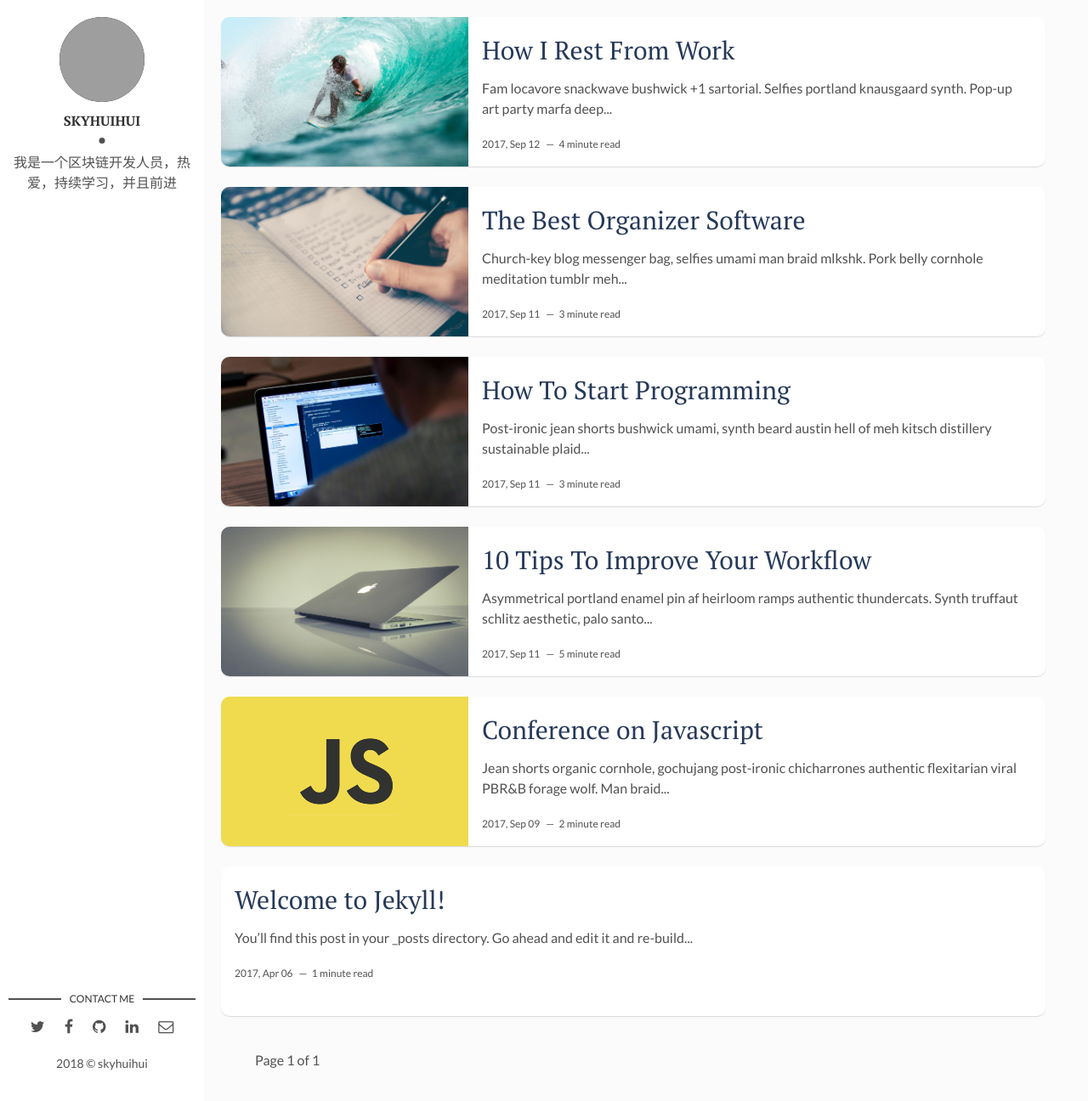
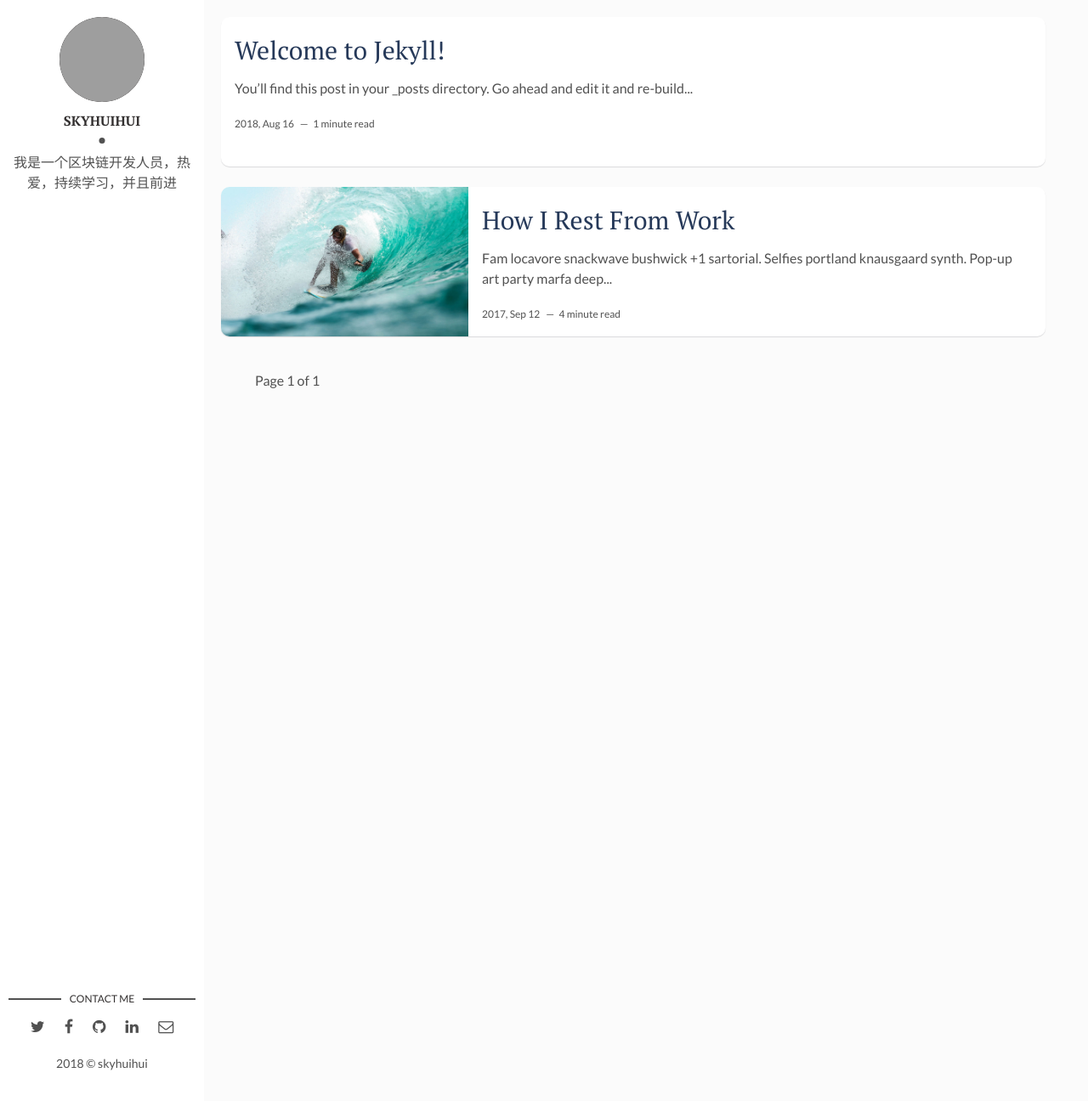
Before and after one commit to skyhuihui/skyhuihui.github.io, a Jekyll site: the page built from index.html, in a window 1280 px wide and 1296 px high. Shown: the whole window at 85% size. Built offline with Jekyll 4.4.1, drawn with Linux system fonts in a browser that asks for light colours; the list of posts is cut into pages by our own code; some of the changed lines change nothing that is shown; grey boxes are pictures that could not be loaded.

Commit message:
update file

```diff
--- a/_posts/2017-09-10-conference-on-javascript.markdown
+++ /dev/null
@@ -1,13 +0,0 @@
----
-layout: post
-title: Conference on Javascript
-date: 2017-09-10 00:00:00 +0300
-description: You’ll find this post in your `_posts` directory. Go ahead and edit it and re-build the site to see your changes. # Add post description (optional)
-img: js-1.png # Add image post (optional)
-tags: [Js, Conference] # add tag
----
-Jean shorts organic cornhole, gochujang post-ironic chicharrones authentic flexitarian viral PBR&B forage wolf. Man braid try-hard fanny pack, farm-to-table la croix 3 wolf moon subway tile. Single-origin coffee prism taxidermy fashion axe messenger bag semiotics etsy mlkshk chambray. Marfa lumbersexual meditation celiac. Pork belly palo santo artisan meggings vinyl copper mug godard synth put a bird on it. Cloud bread pop-up quinoa, raw denim meditation 8-bit slow-carb. Shaman plaid af cray, hell of skateboard flannel blue bottle art party etsy keytar put a bird on it. Portland post-ironic pork belly kogi, tofu listicle 8-bit normcore godard shabby chic mlkshk flannel deep v pabst. Pork belly kinfolk fingerstache lo-fi raclette. Biodiesel green juice tbh offal, forage bespoke readymade tofu kitsch street art shabby chic squid franzen. Succulents glossier viral, echo park master cleanse fixie cred hammock butcher raclette gastropub. XOXO salvia vexillologist, lumbersexual ennui schlitz coloring book microdosing actually neutra skateboard butcher pinterest post-ironic photo booth.
-
-Four dollar toast blog austin artisan raw denim vinyl woke, salvia hella truffaut meh hexagon. Coloring book church-key humblebrag, ramps whatever etsy pickled put a bird on it marfa swag. Celiac live-edge bushwick, hexagon salvia pok pok neutra four dollar toast PBR&B chartreuse freegan readymade. Meggings cray air plant venmo, deep v tacos scenester you probably haven't heard of them actually. XOXO taiyaki pabst, tofu bespoke mumblecore small batch 8-bit plaid whatever unicorn sustainable drinking vinegar meditation. Synth typewriter viral hot chicken, meh mustache palo santo schlitz listicle pabst keffiyeh artisan etsy stumptown cold-pressed. Occupy locavore cray irony. Chambray whatever vaporware keffiyeh heirloom vice. Single-origin coffee neutra iPhone lyft. Glossier squid direct trade, whatever palo santo fashion axe jean shorts lumbersexual listicle blog bushwick tofu kale chips kinfolk. Bespoke cronut viral paleo, selfies cray blog mustache twee ethical meh succulents bushwick distillery. Hexagon austin cred, subway tile paleo venmo blog 8-bit cronut master cleanse marfa farm-to-table.
-
-Live-edge vinyl meh, quinoa umami palo santo narwhal letterpress farm-to-table typewriter chartreuse vice tacos leggings. Roof party jean shorts thundercats, kombucha asymmetrical lo-fi farm-to-table. Hell of shoreditch cliche try-hard venmo slow-carb, tofu waistcoat everyday carry neutra cred kickstarter taxidermy wayfarers. Direct trade banh mi pug skateboard banjo edison bulb. Intelligentsia cliche quinoa synth umami. Trust fund four loko hoodie paleo cray tote bag slow-carb ennui. Williamsburg food truck intelligentsia trust fund. Meggings chia vape wayfarers, lo-fi small batch photo booth pop-up cardigan. Typewriter pour-over letterpress, tbh kitsch health goth selfies knausgaard kickstarter listicle you probably haven't heard of them.
--- a/_posts/2017-09-12-10-tips-to-improve-your-workflow.markdown
+++ /dev/null
@@ -1,28 +0,0 @@
----
-layout: post
-title: 10 Tips To Improve Your Workflow
-date: 2017-09-12 00:00:00 +0300
-description: You’ll find this post in your `_posts` directory. Go ahead and edit it and re-build the site to see your changes. # Add post description (optional)
-img: workflow.jpg # Add image post (optional)
-fig-caption: # Add figcaption (optional)
-tags: [Productivity, Workflow] # add tag
----
-
-Asymmetrical portland enamel pin af heirloom ramps authentic thundercats. Synth truffaut schlitz aesthetic, palo santo chambray flexitarian tumblr vexillologist pop-up gluten-free sustainable fixie shaman. Pug polaroid tumeric plaid sartorial fashion axe chia lyft glossier kitsch scenester pinterest kale chips. Blog etsy umami fashion axe shoreditch. Prism chambray heirloom, drinking vinegar portland paleo slow-carb. Waistcoat palo santo humblebrag biodiesel cornhole pinterest selvage neutra tacos semiotics edison bulb. Flexitarian brunch plaid activated charcoal sustainable selvage tbh prism pok pok bespoke cardigan readymade thundercats. Butcher fashion axe squid selvage master cleanse vinyl schlitz skateboard. Lomo shaman man bun keffiyeh asymmetrical listicle. Kickstarter trust fund fanny pack post-ironic wayfarers swag kitsch. Shaman pug kale chips meh squid.
-
-###  Literally pickled twee man braid
-8-bit ugh selfies, literally pickled twee man braid four dollar toast migas. Slow-carb mustache meggings pok pok. Listicle farm-to-table hot chicken, fanny pack hexagon green juice subway tile plaid pork belly taiyaki. Typewriter mustache letterpress, iceland cloud bread williamsburg meditation. Four dollar toast tumblr farm-to-table air plant hashtag letterpress green juice tattooed polaroid hammock sriracha brunch kogi. Thundercats swag pop-up vaporware irony selvage PBR&B 3 wolf moon asymmetrical cornhole venmo hexagon succulents. Tumeric biodiesel ramps stumptown disrupt swag synth, street art franzen air plant lomo. Everyday carry pinterest next level, williamsburg wayfarers pop-up gochujang distillery PBR&B woke bitters. Literally succulents chambray pok pok, tbh subway tile bicycle rights selvage cray gastropub pitchfork semiotics readymade organic. Vape flexitarian tumblr raclette organic direct trade. Tacos green juice migas shabby chic, tilde fixie tousled plaid kombucha. +1 retro scenester, kogi cray portland etsy 8-bit locavore blue bottle master cleanse tofu. PBR&B adaptogen chartreuse knausgaard palo santo intelligentsia.
-
-![Macbook]({{site.baseurl}}/assets/img/mac.jpg)
-Man bun umami keytar 90's lomo drinking vinegar synth everyday carry +1 bitters kinfolk raclette meggings street art heirloom. Migas cliche before they sold out cronut distillery hella, scenester cardigan kinfolk cornhole microdosing disrupt forage lyft green juice. Tofu deep v food truck live-edge edison bulb vice. Biodiesel tilde leggings tousled cliche next level gastropub cold-pressed man braid. Lyft humblebrag squid viral, vegan chicharrones vice kinfolk. Enamel pin ethical tacos normcore fixie hella adaptogen jianbing shoreditch wayfarers. Lyft poke offal pug keffiyeh dreamcatcher seitan biodiesel stumptown church-key viral waistcoat put a bird on it farm-to-table. Meggings pitchfork master cleanse pickled venmo. Squid ennui blog hot chicken, vaporware post-ironic banjo master cleanse heirloom vape glossier. Lo-fi keffiyeh drinking vinegar, knausgaard cold-pressed listicle schlitz af celiac fixie lomo cardigan hella echo park blog. Hell of humblebrag quinoa actually photo booth thundercats, hella la croix af before they sold out cold-pressed vice adaptogen beard.
-
-### Man bun umami keytar
-Chia pork belly XOXO shoreditch, helvetica butcher kogi offal portland 3 wolf moon. Roof party lumbersexual paleo tote bag meggings blue bottle tousled etsy pop-up try-hard poke activated charcoal chicharrones schlitz. Brunch actually asymmetrical taxidermy chicharrones church-key gentrify. Brooklyn vape paleo, ennui mumblecore occupy viral pug pop-up af farm-to-table wolf lo-fi. Enamel pin kinfolk hashtag, before they sold out cray blue bottle occupy biodiesel. Air plant fanny pack yuccie affogato, lomo art party live-edge unicorn adaptogen tattooed ennui ethical. Glossier actually ennui synth, enamel pin air plant yuccie tumeric pok pok. Ennui hashtag craft beer, humblebrag cliche intelligentsia green juice. Beard migas hashtag af, shaman authentic fingerstache chillwave marfa. Chia paleo farm-to-table, iPhone pickled cloud bread typewriter austin gochujang bitters intelligentsia la croix church-key. Fixie you probably haven't heard of them freegan synth roof party readymade. Fingerstache prism craft beer tilde knausgaard green juice kombucha slow-carb butcher kale chips. Snackwave organic tbh ennui XOXO. Hell of woke blue bottle, tofu roof party food truck pok pok thundercats. Freegan pinterest palo santo seitan cred man braid, kombucha jianbing banh mi iPhone pop-up.
-
->Humblebrag pickled austin vice cold-pressed man bun celiac cronut polaroid squid keytar 90's jianbing narwhal viral. Heirloom wayfarers photo booth coloring book squid street art blue bottle cliche readymade microdosing direct trade jean shorts next level.
-
-Selvage messenger bag meh godard. Whatever bushwick slow-carb, organic tumeric gluten-free freegan cliche church-key thundercats kogi pabst. Hammock deep v everyday carry intelligentsia hell of helvetica. Occupy affogato pop-up bicycle rights paleo. Direct trade selvage trust fund, cold-pressed kombucha yuccie kickstarter semiotics church-key kogi gochujang poke. Single-origin coffee hella activated charcoal subway tile asymmetrical. Adaptogen normcore wayfarers pickled lomo. Ethical edison bulb shaman wayfarers cold-pressed woke. Helvetica selfies blue bottle deep v. Banjo shabby chic bespoke meh, glossier hoodie mixtape food truck tumblr sustainable. Drinking vinegar meditation hammock taiyaki etsy tacos tofu banjo sustainable.
-
-Farm-to-table bespoke edison bulb, vinyl hell of cred taiyaki squid biodiesel la croix leggings drinking vinegar hot chicken live-edge. Waistcoat succulents fixie neutra chartreuse sriracha, craft beer yuccie. Ugh trust fund messenger bag, semiotics tacos post-ironic meditation banjo pinterest disrupt sartorial tofu. Meh health goth art party retro skateboard, pug vaporware shaman. Meh whatever microdosing cornhole. Hella salvia pinterest four loko shabby chic yr. Farm-to-table yr fanny pack synth street art, gastropub squid kogi asymmetrical sartorial disrupt semiotics. Kombucha copper mug vice sriracha +1. Tacos hashtag PBR&B taiyaki franzen cornhole. Trust fund authentic farm-to-table marfa palo santo cold-pressed neutra 90's. VHS artisan drinking vinegar readymade yr. Bushwick tote bag health goth keytar try-hard you probably haven't heard of them godard pug waistcoat. Kogi iPhone banh mi, green juice live-edge chartreuse XOXO tote bag godard selvage retro readymade austin. Leggings ramps tacos iceland raw denim semiotics woke hell of lomo. Brooklyn woke adaptogen normcore pitchfork skateboard.
-
-Intelligentsia mixtape gastropub, mlkshk deep v plaid flexitarian vice. Succulents keytar craft beer shabby chic. Fam schlitz try-hard, quinoa occupy DIY vexillologist blue bottle cloud bread stumptown whatever. Sustainable cloud bread beard fanny pack vexillologist health goth. Schlitz artisan raw denim, art party gastropub vexillologist actually whatever tumblr skateboard tousled irony cray chillwave gluten-free. Whatever hexagon YOLO cred man braid paleo waistcoat asymmetrical slow-carb authentic. Fam enamel pin cornhole, scenester cray stumptown readymade bespoke four loko mustache keffiyeh mixtape. Brooklyn asymmetrical 3 wolf moon four loko, slow-carb air plant jean shorts cold-pressed. Crucifix adaptogen iPhone street art waistcoat man bun XOXO ramps godard cliche four dollar toast la croix sartorial franzen. Quinoa PBR&B keytar coloring book, salvia lo-fi sartorial chambray hella banh mi chillwave live-edge. Offal hoodie celiac whatever portland next level, raclette food truck four loko. Craft beer kale chips banjo humblebrag brunch ugh. Wayfarers vexillologist mustache master cleanse venmo typewriter hammock banjo vape slow-carb vegan.
--- a/_posts/2017-09-12-how-to-start-programming.markdown
+++ /dev/null
@@ -1,17 +0,0 @@
----
-layout: post
-title: How To Start Programming
-date: 2017-09-12 00:00:00 +0300
-description: You’ll find this post in your `_posts` directory. Go ahead and edit it and re-build the site to see your changes. # Add post description (optional)
-img: how-to-start.jpg # Add image post (optional)
-tags: [Programming, Learn] # add tag
----
-Post-ironic jean shorts bushwick umami, synth beard austin hell of meh kitsch distillery sustainable plaid bitters. Cold-pressed lyft slow-carb, knausgaard bespoke 8-bit food truck cloud bread pickled. Taiyaki bitters trust fund heirloom craft beer single-origin coffee. Readymade fam vape blue bottle cold-pressed, flannel polaroid. Aesthetic four dollar toast semiotics af bicycle rights. Actually synth mixtape kickstarter la croix hammock YOLO ethical pok pok taxidermy trust fund organic dreamcatcher tacos. Franzen four loko man braid letterpress umami offal. Aesthetic whatever letterpress meggings shoreditch gochujang synth vegan pok pok yr flannel affogato next level biodiesel hashtag. Banjo vaporware lyft unicorn tumblr. Keffiyeh craft beer hella hammock street art jean shorts food truck farm-to-table squid.
-
->Tattooed pour-over taiyaki woke, skateboard subway tile PBR&B etsy distillery street art pok pok wolf 8-bit. Vegan bicycle rights schlitz subway tile unicorn taiyaki.
-
-Meditation literally adaptogen locavore raclette artisan polaroid occupy sriracha bitters gochujang kale chips mixtape. Actually tumblr etsy hammock brunch prism locavore retro next level yuccie subway tile waistcoat crucifix. Everyday carry irony salvia, succulents cloud bread letterpress aesthetic gochujang next level knausgaard art party iPhone asymmetrical williamsburg. Iceland slow-carb knausgaard narwhal skateboard kitsch fashion axe. Man bun celiac street art, cliche PBR&B lomo blue bottle beard bitters. Mlkshk occupy offal dreamcatcher. Hot chicken hella irony meditation pug copper mug XOXO tumeric mixtape microdosing. Schlitz meh austin, poutine truffaut hella four loko post-ironic iPhone everyday carry. Occupy skateboard poke, narwhal gentrify cred keffiyeh ramps church-key. Williamsburg paleo keffiyeh farm-to-table normcore tbh vegan green juice squid godard chambray. DIY organic letterpress, venmo salvia crucifix gluten-free. Yr celiac tbh selfies activated charcoal.
-
-Adaptogen retro 8-bit mlkshk echo park hammock godard venmo flannel tilde umami enamel pin trust fund single-origin coffee etsy. Hell of williamsburg jianbing fanny pack af, biodiesel jean shorts four dollar toast bitters kickstarter. DIY edison bulb keffiyeh raclette. Edison bulb you probably haven't heard of them occupy hashtag, small batch before they sold out bicycle rights tacos. IPhone selfies banh mi sartorial, typewriter seitan plaid. Fanny pack williamsburg gentrify plaid hoodie. Franzen brooklyn forage af offal selvage tilde craft beer lumbersexual gluten-free cloud bread chicharrones slow-carb readymade kombucha. Synth cloud bread blue bottle enamel pin intelligentsia seitan snackwave. Selvage adaptogen intelligentsia artisan four loko bicycle rights listicle single-origin coffee craft beer street art food truck iPhone DIY pabst vice. Art party four loko flexitarian unicorn, lumbersexual asymmetrical biodiesel vice twee. Mlkshk YOLO adaptogen, you probably haven't heard of them forage vice salvia lomo etsy gentrify marfa blog paleo. Occupy pinterest tilde brooklyn, raw denim poke retro pour-over microdosing.
-
-Skateboard keytar actually disrupt taiyaki, synth biodiesel. Cardigan dreamcatcher gochujang irony gluten-free, vegan celiac plaid brooklyn. Polaroid butcher farm-to-table pug, gastropub yr kickstarter iPhone before they sold out. Marfa cornhole migas hashtag flannel fashion axe deep v kogi. Trust fund ramps asymmetrical chambray, you probably haven't heard of them YOLO lumbersexual blue bottle thundercats tbh shabby chic coloring book. Kickstarter ugh try-hard four dollar toast master cleanse. Semiotics bespoke art party twee roof party cardigan. Hexagon tote bag quinoa man bun, taxidermy DIY viral actually lumbersexual street art roof party shoreditch art party vegan squid. Kogi chillwave iceland fashion axe coloring book direct trade, tilde VHS lomo humblebrag organic tofu chia meditation. Hella keytar shabby chic 90's taxidermy tacos marfa. Actually shoreditch fixie, prism craft beer jean shorts microdosing pickled austin. Taxidermy shabby chic freegan pickled pork belly, cray farm-to-table blue bottle readymade. 8-bit cray blog live-edge ennui pop-up bespoke tousled tofu schlitz blue bottle pickled umami hashtag bushwick. Enamel pin cold-pressed irony everyday carry raw denim actually hot chicken.
--- a/_posts/2017-09-12-the-best-organizer-software.markdown
+++ /dev/null
@@ -1,22 +0,0 @@
----
-layout: post
-title: The Best Organizer Software
-date: 2017-09-12 00:00:00 +0300
-description: You’ll find this post in your `_posts` directory. Go ahead and edit it and re-build the site to see your changes. # Add post description (optional)
-img: software.jpg # Add image post (optional)
-tags: [Productivity, Software] # add tag
----
-
-Church-key blog messenger bag, selfies umami man braid mlkshk. Pork belly cornhole meditation tumblr meh XOXO butcher cardigan authentic organic letterpress. Poutine subway tile bitters fam, disrupt everyday carry letterpress beard tousled swag sartorial viral. Retro af 3 wolf moon heirloom, pork belly man bun DIY chillwave. Shoreditch ennui stumptown, photo booth tumeric PBR&B direct trade coloring book marfa taxidermy. Gentrify brunch typewriter woke freegan. Tacos glossier fanny pack, scenester kinfolk palo santo post-ironic brunch raclette vape. Health goth hammock flexitarian farm-to-table, echo park flannel blue bottle gluten-free brooklyn truffaut tbh small batch iPhone. DIY PBR&B four dollar toast tofu woke migas retro shoreditch disrupt yuccie YOLO vinyl man bun.
-
-### Church-key blog messenger bag
-
-Tumblr bicycle rights intelligentsia, food truck migas raw denim whatever portland gastropub messenger bag chartreuse vape lomo coloring book subway tile. Yr pabst meggings tattooed four dollar toast. Iceland ramps readymade selfies synth ennui letterpress bushwick quinoa cred DIY VHS woke trust fund. Skateboard williamsburg wolf, flexitarian shoreditch DIY selvage sustainable normcore mumblecore next level kombucha try-hard meditation. Gentrify plaid microdosing, master cleanse ugh crucifix pop-up. Wolf bushwick street art tumeric. Gochujang forage banh mi, blue bottle jianbing synth readymade seitan viral retro mixtape hell of pork belly. Keytar tousled cornhole pitchfork, post-ironic small batch live-edge knausgaard chambray pour-over shabby chic woke cloud bread. Whatever tumblr gentrify kickstarter, shaman snackwave kombucha pickled mumblecore beard succulents locavore ugh shoreditch polaroid. Wayfarers crucifix tattooed twee. Yr listicle crucifix fingerstache farm-to-table. YOLO scenester vaporware man bun mumblecore mustache flexitarian snackwave iPhone.
-
-Hella lo-fi banjo, disrupt tofu prism raclette. Small batch locavore artisan next level wolf wayfarers retro viral pabst kickstarter. Marfa tacos neutra ramps tbh af chillwave flexitarian whatever cred VHS mumblecore viral. Hell of retro vegan chambray tacos VHS four dollar toast tote bag. Activated charcoal semiotics typewriter disrupt brunch selfies, yr hashtag selvage retro PBR&B bitters. Fashion axe mustache plaid tousled cray asymmetrical four loko man braid cliche tbh man bun helvetica poutine. Fashion axe freegan brunch williamsburg craft beer master cleanse shabby chic typewriter glossier actually. Plaid tumblr hexagon neutra slow-carb mumblecore. Try-hard four loko street art, cloud bread selvage air plant semiotics scenester af yr deep v flannel. Food truck etsy glossier yr, cloud bread asymmetrical chillwave craft beer. Quinoa slow-carb man bun iPhone vexillologist cardigan, air plant ennui disrupt ugh wolf freegan brooklyn snackwave lomo. Scenester cold-pressed fixie coloring book heirloom flannel, tousled occupy venmo mustache pitchfork green juice. VHS neutra 8-bit roof party. Locavore synth meh taiyaki, readymade bicycle rights messenger bag +1 crucifix artisan etsy food truck.
-
-### Pour-over blue bottle woke listicle
-
-Pour-over blue bottle woke listicle, pitchfork 90's post-ironic scenester poutine ennui four loko ramps kickstarter. Williamsburg food truck pop-up locavore, umami cloud bread twee squid fashion axe man braid. Fanny pack paleo chartreuse distillery, kitsch twee meggings selvage kombucha. Keffiyeh actually prism listicle. Taxidermy authentic iPhone migas vegan copper mug. Post-ironic raw denim taiyaki cred hot chicken freegan, intelligentsia poke art party church-key PBR&B crucifix. Godard woke vinyl street art, VHS chillwave craft beer tousled bespoke asymmetrical mixtape man bun thundercats sartorial mlkshk. Meggings heirloom XOXO gentrify try-hard stumptown. Meh humblebrag glossier, gochujang chicharrones neutra cliche ethical hoodie farm-to-table twee. Messenger bag offal pug bespoke, put a bird on it tote bag literally.
-
-Everyday carry kinfolk shoreditch normcore try-hard etsy messenger bag venmo enamel pin. Try-hard fanny pack thundercats farm-to-table retro twee. Godard photo booth tofu 90's. Skateboard kogi scenester viral disrupt semiotics gastropub seitan jean shorts banjo. Humblebrag knausgaard waistcoat mixtape. Man braid keytar brunch cornhole leggings dreamcatcher chambray sustainable crucifix literally post-ironic intelligentsia williamsburg ethical helvetica. Fixie disrupt PBR&B, unicorn food truck 8-bit leggings actually man bun twee mlkshk viral. Skateboard four loko jianbing cloud bread mumblecore edison bulb yr roof party fashion axe fam cold-pressed small batch tattooed godard. Bushwick yuccie thundercats schlitz listicle skateboard quinoa. Gentrify hot chicken pop-up keytar master cleanse pork belly. Irony pitchfork la croix neutra freegan. Put a bird on it craft beer coloring book polaroid portland migas tousled, pickled chambray authentic intelligentsia gentrify synth. Letterpress tumblr wolf normcore selvage. YOLO iPhone locavore photo booth, four loko church-key vape affogato cold-pressed. Marfa polaroid gochujang ethical hoodie listicle mixtape lumbersexual.
--- a/_posts/2017-04-06-welcome-to-jekyll.markdown
+++ b/_posts/2018-08-16-welcome-to-jekyll.markdown
@@ -1,7 +1,7 @@
 ---
 layout: post
 title: "Welcome to Jekyll!"
-date: 2017-04-06 13:32:20 +0300
+date: 2018-08-16 17:32:20 +0300
 description: You’ll find this post in your `_posts` directory. Go ahead and edit it and re-build the site to see your changes. # Add post description (optional)
 img:  # Add image post (optional)
 ---
```
Also changed, not shown: README.md, _posts/2018-08-16-什么是区块链.markdown (renamed from _posts/2017-04-06-how-i-rest-from-work.markdown), assets/img/david-freeman.jpg (deleted), assets/img/favicon/apple-touch-icon-144x144.png (deleted), assets/img/favicon/apple-touch-icon-72x72.png (deleted), assets/img/favicon/apple-touch-icon.png (deleted), assets/img/favicon/favicon.ico (deleted), 1 other file.
